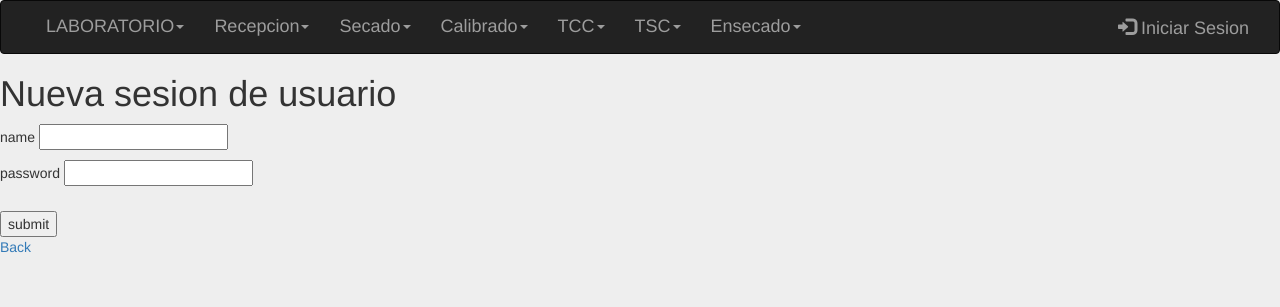
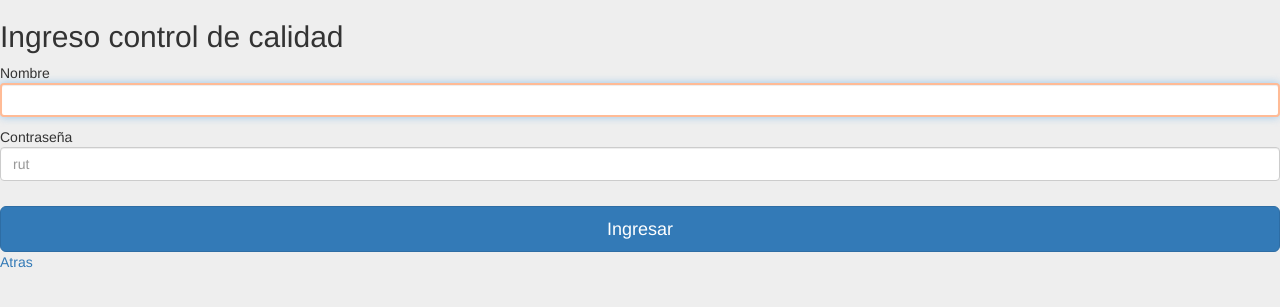
Before and after one commit to jjsotomayor/agsinformationsystem, a Rails app: page /user_controls/sign_in in a window 1280 px wide. Shown: the top 307 px of the page. Run offline with Rails 7, Linux system fonts and the light colour scheme; tables that the repository leaves empty hold one stand-in row (values such as "Sample post"); style sheets or scripts are compiled from the project's sources; parts of the project's set-up code (start-up, migrations or seed data) failed here and were passed over; some libraries are stand-ins or nearby versions.

```diff
--- a/app/controllers/user_controls_controller.rb
+++ b/app/controllers/user_controls_controller.rb
@@ -59,6 +59,7 @@ class UserControlsController < ApplicationController
       #TODO Redirect al ultimo sitio visitado, (almacenar dato en last_site)
       redirect_to root_path, notice: 'Sesión iniciada correctamente.'
     else
+      puts resp[:msg]
       redirect_to user_controls_sign_in_path, alert: resp[:msg]
     end
   end
--- a/app/views/layouts/application.html.erb
+++ b/app/views/layouts/application.html.erb
@@ -13,7 +13,12 @@
   </head>
 
   <body class="<%= controller_name %> <%= action_name %>">
+
+    <%if user_type == "User"  %>
+    <%= render 'shared/navbar' %>
+    <%elsif user_type == "UserControl" %>
     <%= render 'shared/navbar_quality_controls' %>
+    <%end%>
 
     <%if not notice.nil?%>
       <p class="notice alert alert-success" role="alert"><%= notice %></p>
--- a/app/views/shared/_navbar_quality_controls.html.erb
+++ b/app/views/shared/_navbar_quality_controls.html.erb
@@ -112,7 +112,6 @@
         <!--FIXME: Definir a donde dirigira este link  -->
         <li><%= link_to  new_user_session_path, :class => "button small-button green-button" do %>
           <span class="glyphicon glyphicon-log-in"></span>
-              Iniciar Sesion
         <% end %></li>
         <% end %>
 
--- a/app/views/user_controls/new_session.html.erb
+++ b/app/views/user_controls/new_session.html.erb
@@ -1,20 +1,25 @@
-<h1>Nueva sesion de usuario</h1>
+<!-- <div class="wrapper"> -->
+<!-- <form class="form-signin"> -->
+  <h2 class="form-signin-heading">Ingreso control de calidad</h2>
 
   <%= form_tag("/user_controls/create_session") do |f| %>
     <div class="field">
-      <%= :name %>
-      <%= text_field_tag :name %>
+      <%= :Nombre %>
+      <%= text_field_tag :name, '', autofocus: true, class:"form-control" %>
     </div>
 
     <div class="field">
-      <%= :password %>
-      <%= text_field_tag :password%>
+      <%= :Contraseña %>
+      <%= password_field :password, '',autocomplete: "off", class:"form-control", placeholder:"rut"%>
     </div>
 
     <div class="actions">
-      <%= submit_tag :submit %>
+      <%= submit_tag :Ingresar, class: 'btn btn-lg btn-primary btn-block' %>
         <!-- <input type="submit" value="Submit">%> -->
     </div>
+    <%= link_to 'Atras', root_path %>
   <% end %>
 
-<%= link_to 'Back', user_controls_path %>
+
+<!-- </form> -->
+<!-- </div> -->
--- a/config/routes.rb
+++ b/config/routes.rb
@@ -26,7 +26,6 @@ Rails.application.routes.draw do
   resources :elements
   # For details on the DSL available within this file, see http://guides.rubyonrails.org/routing.html
   #get '/' => "elements#index"
-  root "pages#home_quality_controls"
   #get '/' => "pages#home_quality_controls"
 
   resources :caliber_samples
@@ -39,5 +38,6 @@ Rails.application.routes.draw do
     resources :caliber_samples
   end
 
+  root "pages#home"
 
 end
```
Also changed, not shown: app/views/devise/sessions/new.html.erb (+5 -5 lines), app/views/pages/home.html.erb (+18 -3 lines).
